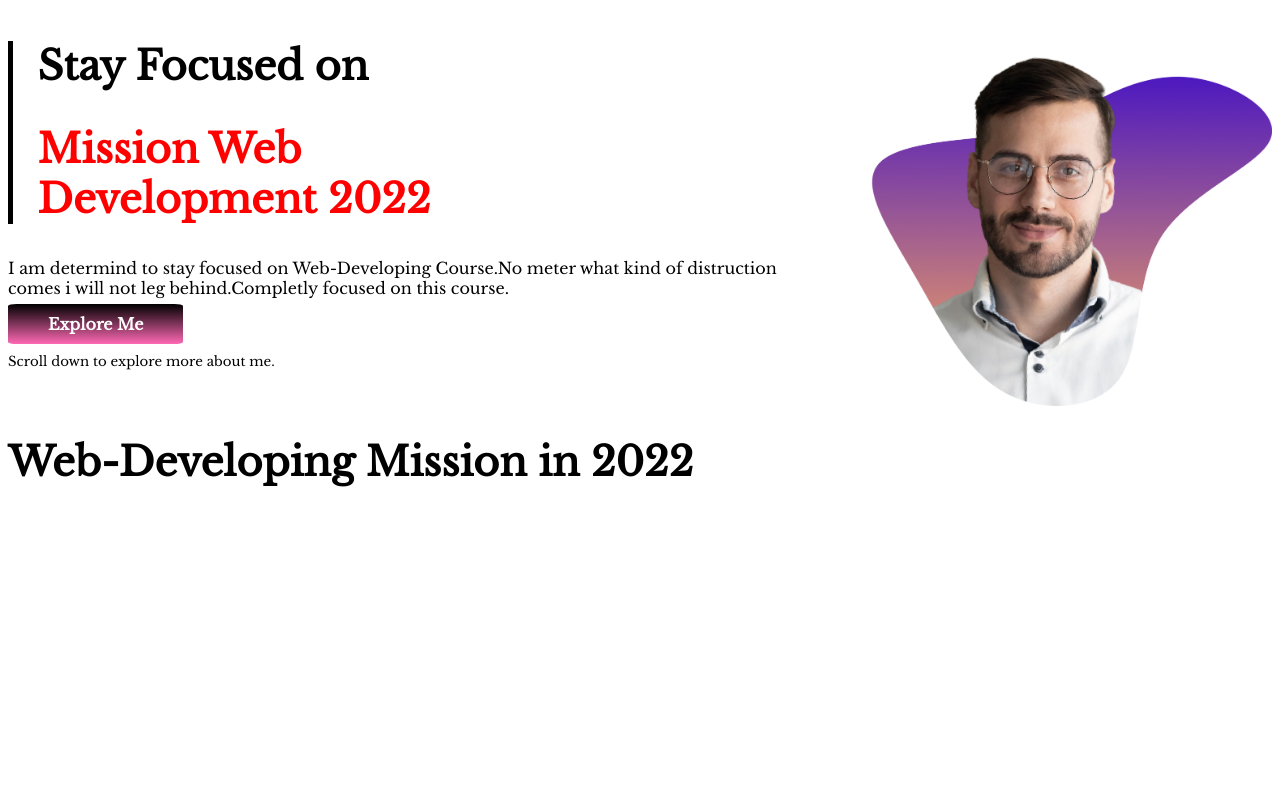
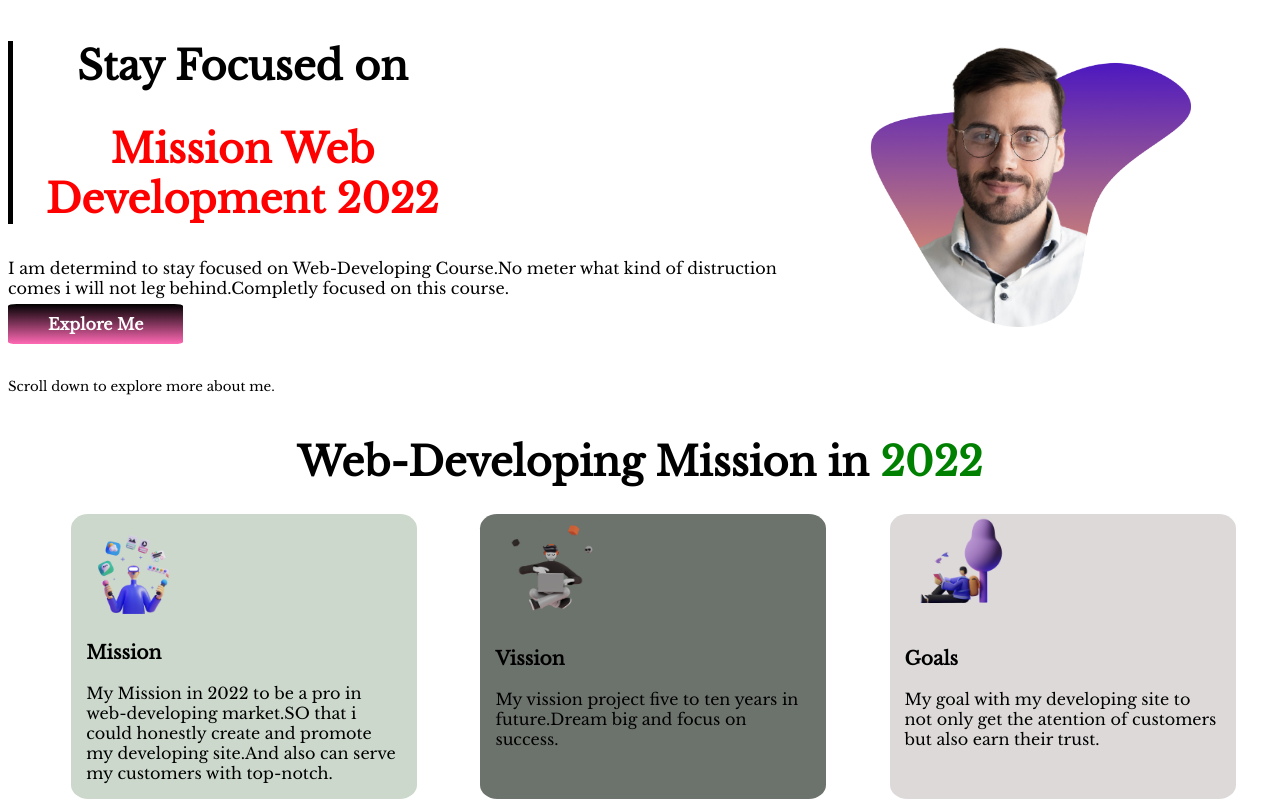
Before and after one commit to ahammedmd852/my-first-assignment, a plain HTML site: page index.html in a window 1280 px wide. Drawn offline with nearby package versions, Linux system fonts and the light colour scheme; a web font is replaced by a local one.

Commit message:
task added

```diff
--- a/index.html
+++ b/index.html
@@ -27,13 +27,35 @@
                 leg
                 behind.Completly focused on this course.</p>
             <a class="button" target="_blank" href="">Explore Me</a>
-            <p><small>Scroll down to explore more about me.</small></p>
+            <div class="margin-top">
+                <p><small>Scroll down to explore more about me.</small></p>
+            </div>
         </div>
         <div class="half-width">
             <img src="images/person-5.png" alt="" srcset="">
         </div>
     </section>
-    <h1>Web-Developing Mission in 2022</h1>
+    <div>
+        <h1>Web-Developing Mission in <span class="green-color">2022</span></h1>
+    </div>
+    <section>
+        <div class="my-mission">
+            <img class="illastrator" src="images/illustrator-1.png" alt="" srcset="">
+            <h3>Mission</h3>
+            <p>My Mission in 2022 to be a pro in web-developing market.SO that i could honestly create and promote my
+                developing site.And also can serve my customers with top-notch.</p>
+        </div>
+        <div class="my-vission">
+            <img class="illastrator" src="images/illustrator-2.png" alt="" srcset="">
+            <h3>Vission</h3>
+            <p>My vission project five to ten years in future.Dream big and focus on success.</p>
+        </div>
+        <div class="my-goals">
+            <img class="illastrator" src="images/illustrator-3.png" alt="" srcset="">
+            <h3>Goals</h3>
+            <p>My goal with my developing site to not only get the atention of customers but also earn their trust.</p>
+        </div>
+    </section>
 </body>
 
 </html>
--- a/style.css
+++ b/style.css
@@ -18,7 +18,7 @@ section{
    padding-left: 3%;
 }
 .half-width img{
-    width: 100%;
+    width: 80%;
 }
 .button{
     text-decoration: none;
@@ -28,3 +28,39 @@ section{
     padding: 10px 40px;
     border-radius: 5%;
 }
+h1{
+    text-align: center;
+}
+.green-color{
+    color: green;
+}
+.margin-top{
+    margin-top: 5%;
+}
+.illastrator{
+    width: 35%;
+}
+.my-mission{
+    width: 25%;
+    border-radius: 5%;
+    margin-left: 5%;
+    padding-left: 15px;
+    padding-right: 15px;
+    background-color: rgb(203, 216, 203);
+}
+.my-vission{
+    width: 25%;
+    border-radius: 5%;
+    margin-left: 5%;
+    padding-left: 15px;
+    padding-right: 15px;
+    background-color: rgb(108, 114, 108);
+}
+.my-goals{
+    width: 25%;
+    border-radius: 5%;
+    margin-left: 5%;
+    padding-left: 15px;
+    padding-right: 15px;
+    background-color: rgb(221, 217, 217);
+}
```
